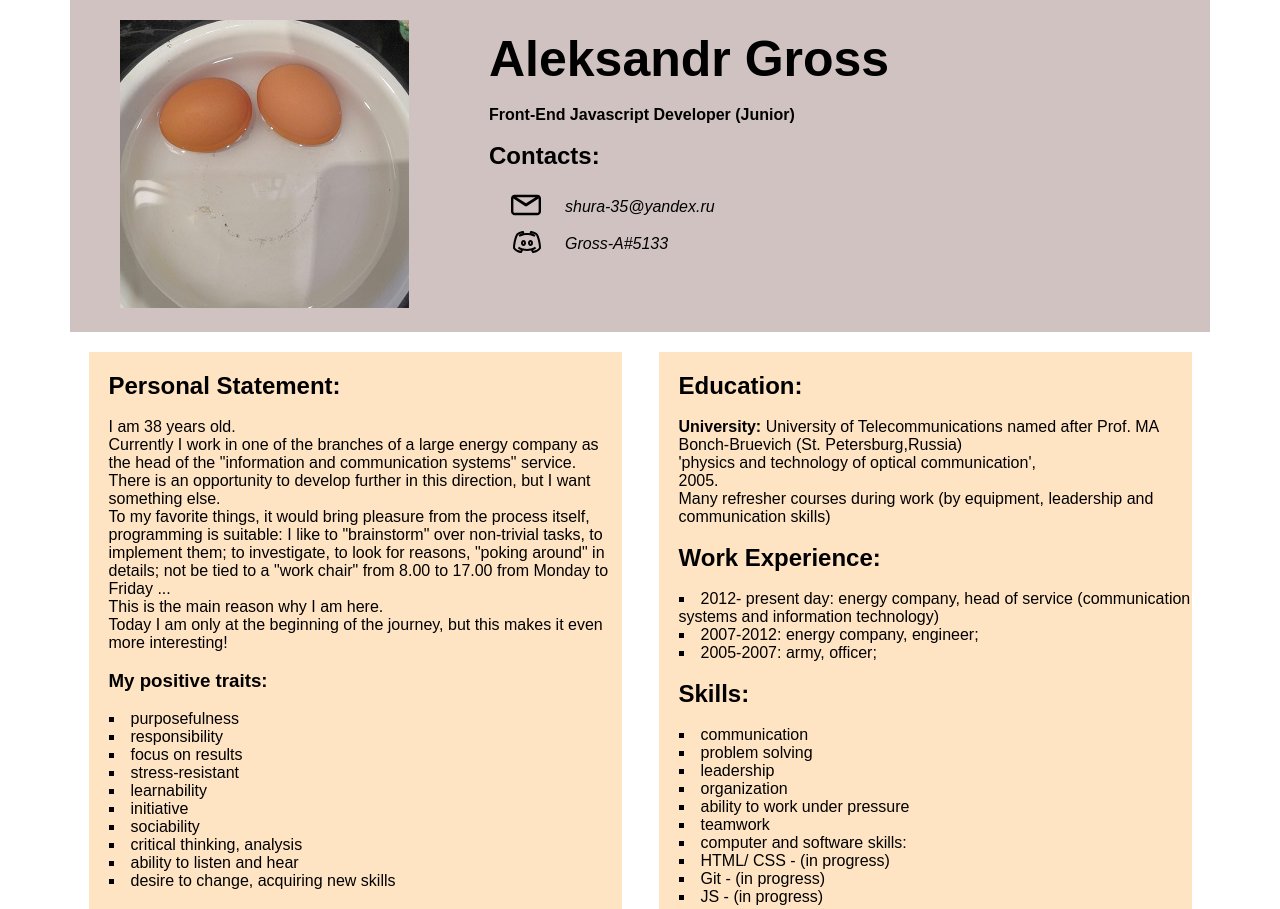
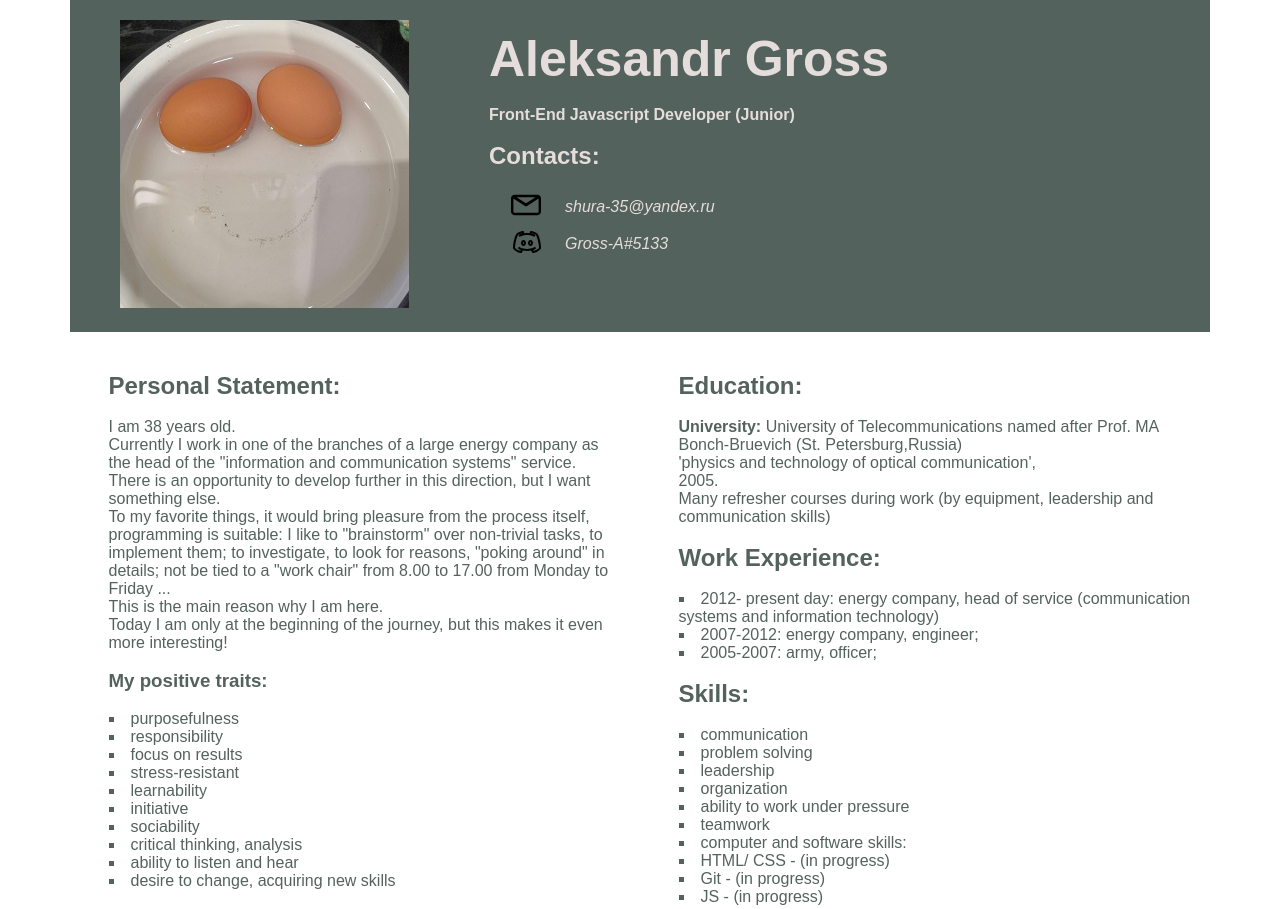
Before and after one commit to Gross-A/rsschool-cv, a plain HTML site: page index.html in a window 1280 px wide. Shown: the top 909 px of the page. Drawn offline with Linux system fonts and the light colour scheme.

Commit message:
fix: change style.css file

```diff
--- a/style.css
+++ b/style.css
@@ -8,16 +8,33 @@
  max-width: 1140px;
  margin: 0 auto;
 }
+.text_color_1 {
+    color: #E4DDDB;
+}
+
+.text_color_2 {
+    color: #54625E;
+}
+
+.background-color_1 {
+    background:  #54625E;
+}
+
+.background-color_2 {
+    background:   #E4DDDB;
+}
+
 
 .header_box {
     height: auto;
-    background-color: rgb(209, 194, 194);
+    background-color: #54625E;
     display: flex;
 }
 
 .header_photo {
     /* width: 40%; */
     padding: 20px 20px 20px 50px;
+    border-radius: 50px;
 }
 
 .table_contact {
@@ -56,7 +73,7 @@
  padding-top: 20px;
  padding-left: 20px;
  padding-bottom: 20px;
- background-color: bisque;
+ /* background-color: bisque; */
 }
 
 .list {
@@ -74,12 +91,12 @@
  align-items: center;
  height: 150px;
  margin-top: 20px;
- background-color: rgb(209, 194, 194);
+ /* background-color: rgb(209, 194, 194); */
 }
 
 .footer_text {
  font-family: sans-serif;
  font-size: 25px;
  font-weight: 400;
- color:rgb(33, 24, 48) ;
+ /* color:rgb(33, 24, 48) ; */
 }
```
